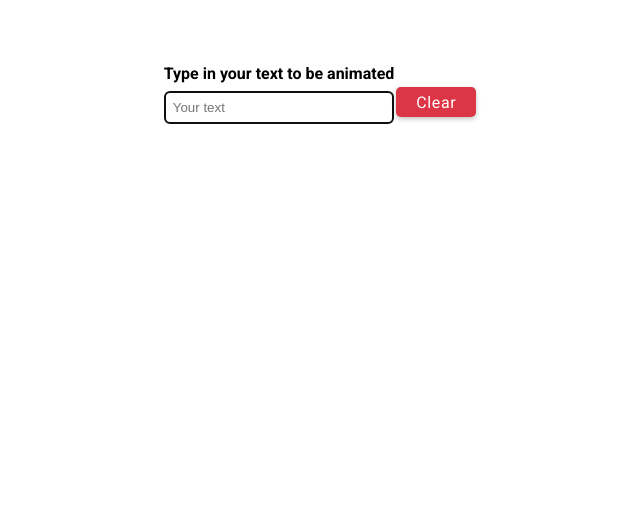
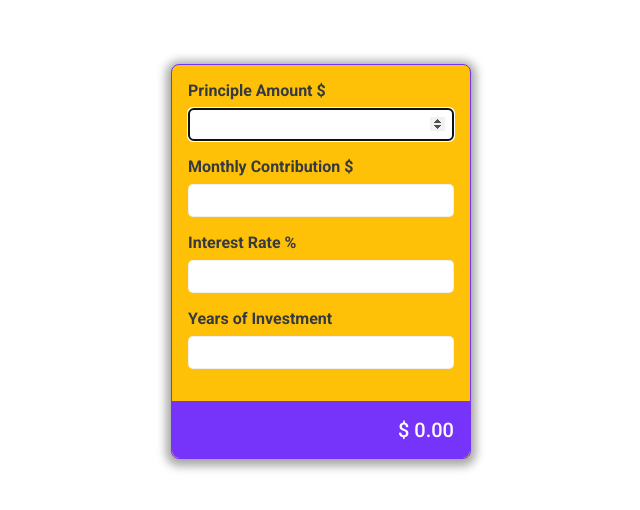
Before and after one commit to ArfinHasib/React-Projects, a React (Create React App) app: page / in a window 1280 px wide. Shown: the top 510 px of the page, without its empty margins (319-959 px from the left). Built offline with nearby package versions, Linux system fonts and the light colour scheme.

Commit message:
19 - Compond Interest Rate (Create a component to calc the interest)

```diff
--- a/src/App.js
+++ b/src/App.js
@@ -16,7 +16,8 @@ import './App.css';
 // import RegForm from './projects/15-Reg-Form/RegForm';
 // import NoteApp from './projects/16-notes-app/NoteApp';
 // import ResponsiveNav from './projects/17- Responsive-Nav/ResponsiveNav';
-import TextAnimation from './projects/18- text-animation/TextAnimation';
+// import TextAnimation from './projects/18- text-animation/TextAnimation';
+import CompoundInterest from './projects/19- compound-interest-rate/CompoundInterest';
 
 function App() {
    return (
@@ -38,7 +39,8 @@ function App() {
          {/* <RegForm /> */}
          {/* <NoteApp /> */}
          {/* <ResponsiveNav /> */}
-         <TextAnimation />
+         {/* <TextAnimation /> */}
+         <CompoundInterest />
       </div>
    );
 }
--- /dev/null
+++ b/src/projects/19- compound-interest-rate/CompoundInterest.jsx
@@ -0,0 +1,74 @@
+import React, { useEffect, useRef, useState } from 'react';
+import FormGroup from '../components/FormGroup';
+import CompoundInterestRateCalc from './CompoundInterestRateCalc';
+
+export default function CompoundInterest() {
+   let inputPrinciple = useRef(null);
+
+   useEffect(() => {
+      inputPrinciple.current.focus();
+   }, []);
+
+   const [compund, setCompund] = useState({
+      principleAmount: '',
+      monthlyContribution: null,
+      interestRate: '',
+      years: '',
+   });
+
+   return (
+      <div className='container'>
+         <div
+            className='card card-primary bg-warning shadow-md text-dark m-auto mt-4'
+            style={{ maxWidth: 300 }}
+         >
+            <div className='card-body'>
+               <FormGroup
+                  labelText='Principle Amount $'
+                  inputType='number'
+                  values={compund.principleAmount}
+                  onChange={(e) =>
+                     setCompund({ ...compund, principleAmount: e.target.value })
+                  }
+                  reference={inputPrinciple}
+               />
+               <FormGroup
+                  labelText='Monthly Contribution $'
+                  inputType='number'
+                  values={compund.monthlyContribution}
+                  onChange={(e) =>
+                     setCompund({
+                        ...compund,
+                        monthlyContribution: e.target.value,
+                     })
+                  }
+               />
+               <FormGroup
+                  labelText='Interest Rate %'
+                  inputType='number'
+                  values={compund.interestRate}
+                  onChange={(e) =>
+                     setCompund({ ...compund, interestRate: e.target.value })
+                  }
+               />
+               <FormGroup
+                  labelText='Years of Investment'
+                  inputType='number'
+                  values={compund.years}
+                  onChange={(e) =>
+                     setCompund({ ...compund, years: e.target.value })
+                  }
+               />
+            </div>
+            <div className='card-footer text-right fs-lg'>
+               <CompoundInterestRateCalc
+                  principleAmount={compund.principleAmount}
+                  monthlyContribution={compund.monthlyContribution}
+                  interestRate={compund.interestRate}
+                  years={compund.years}
+               />
+            </div>
+         </div>
+      </div>
+   );
+}
--- /dev/null
+++ b/src/projects/19- compound-interest-rate/CompoundInterestRateCalc.jsx
@@ -0,0 +1,18 @@
+import React from 'react';
+
+export default function CompoundInterestRateCalc({
+   principleAmount,
+   interestRate,
+   years,
+   monthlyContribution,
+}) {
+   const A = {
+      P: principleAmount,
+      r: interestRate / 100,
+      n: 12,
+      t: years,
+      PMT: monthlyContribution,
+   };
+
+   return <div>$ {(A.P * Math.pow(1 + A.r / A.n, A.n * A.t)).toFixed(2)}</div>;
+}
```
